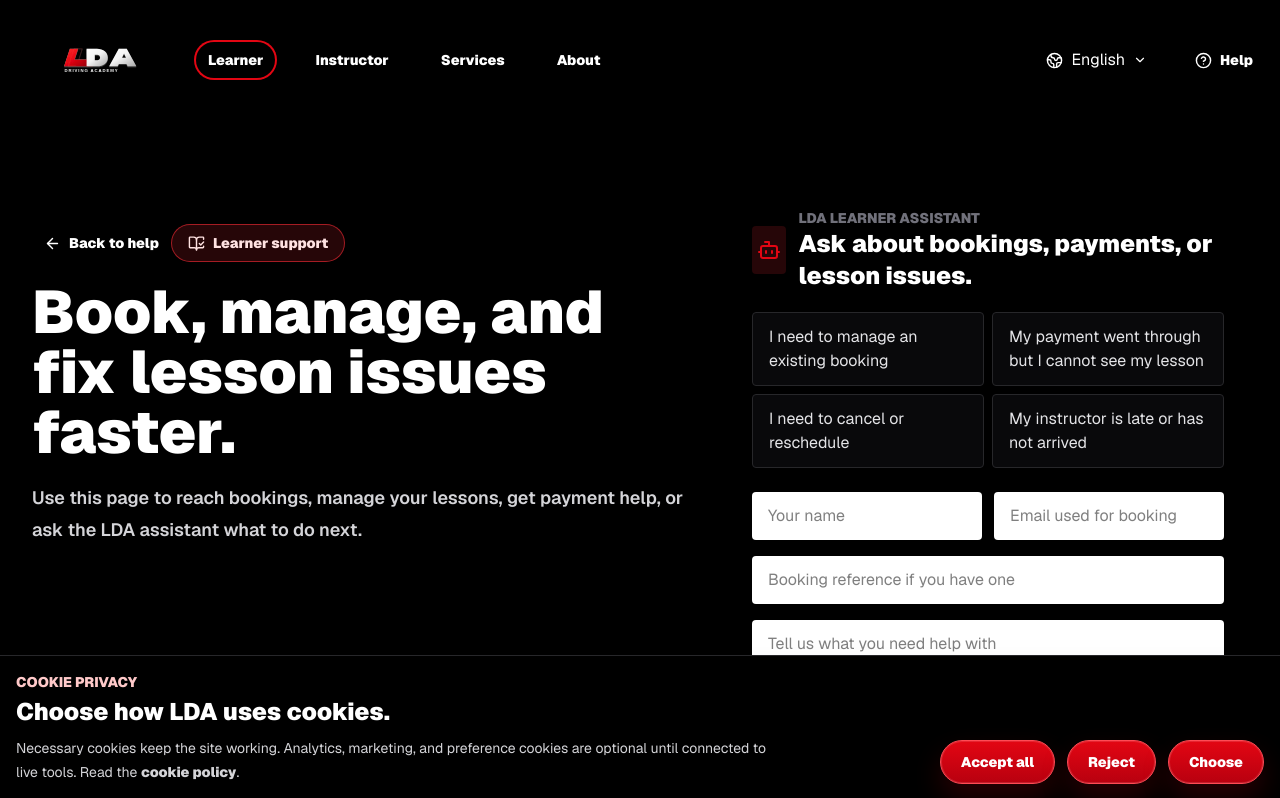
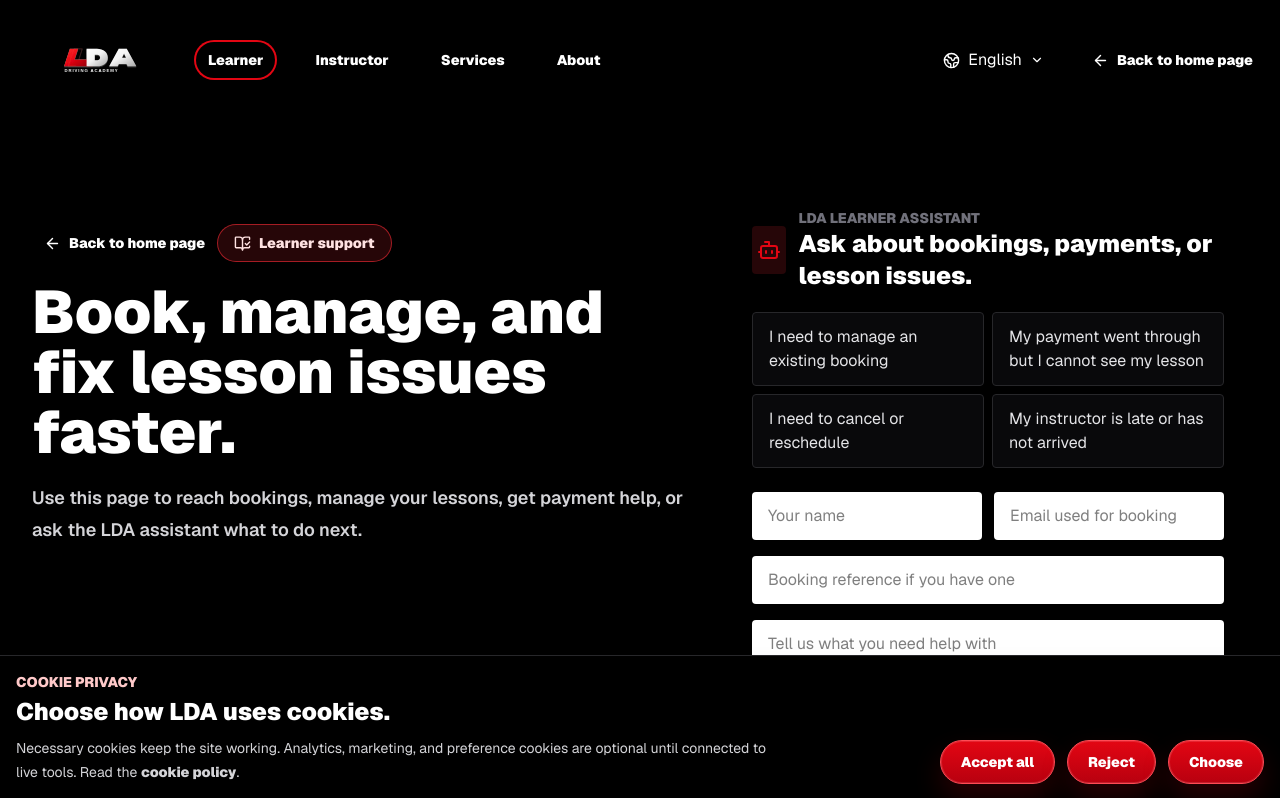
Before and after one commit to LDrivingAcademy/LDA, a Next.js app: page /support/learner in a window 1280 px wide. Shown: the top 798 px of the page. Built offline with nearby package versions, Linux system fonts and the light colour scheme.

Commit message:
Use contextual back link on learner support

```diff
--- a/src/app/support/learner/page.tsx
+++ b/src/app/support/learner/page.tsx
@@ -5,6 +5,7 @@ import { LanguageSelector } from "@/components/language-selector";
 import { LearnerSupportAssistant } from "@/components/learner-support-assistant";
 import { MainMenu } from "@/components/main-menu";
 import { SiteFooter } from "@/components/site-footer";
+import { getPageBackLink, type PageSourceSearchParams } from "@/lib/page-back-link";
 
 const learnerActions = [
   { title: "Book lessons", body: "Find instructors, compare prices, and continue to the normal learner booking flow.", href: "/auth/login?role=learner", cta: "Start booking", icon: CalendarCheck },
@@ -19,7 +20,13 @@ const supportTopics = [
   { icon: CircleHelp, title: "Urgent issues", body: "If the lesson is today, your instructor is late, or payment is stuck, use the assistant and mark it urgent." }
 ];
 
-export default function LearnerSupportPage() {
+type LearnerSupportPageProps = {
+  searchParams?: PageSourceSearchParams;
+};
+
+export default async function LearnerSupportPage({ searchParams }: LearnerSupportPageProps) {
+  const { backHref, backLabel } = await getPageBackLink(searchParams);
+
   return (
     <>
       <header className="sticky top-0 z-30 bg-black text-white">
@@ -35,8 +42,8 @@ export default function LearnerSupportPage() {
           </div>
           <div className="hidden items-center gap-6 md:flex">
             <LanguageSelector />
-            <Link href="/contact" className="inline-flex items-center gap-2 rounded-full px-3 py-2 text-sm font-black text-white hover:ring-2 hover:ring-brand">
-              <CircleHelp size={17} /> Help
+            <Link href={backHref} className="inline-flex items-center gap-2 rounded-full px-3 py-2 text-sm font-black text-white hover:ring-2 hover:ring-brand">
+              <ArrowLeft size={17} /> {backLabel}
             </Link>
           </div>
           <div className="md:hidden">
@@ -49,8 +56,8 @@ export default function LearnerSupportPage() {
         <section className="bg-black text-white">
           <div className="mx-auto grid max-w-7xl gap-10 px-4 py-12 sm:px-6 lg:grid-cols-[1fr_520px] lg:px-8 lg:py-16">
             <div>
-              <Link href="/contact" className="inline-flex items-center gap-2 rounded-full px-3 py-2 text-sm font-black text-zinc-300 hover:text-white hover:ring-2 hover:ring-brand">
-                <ArrowLeft size={17} /> Back to help
+              <Link href={backHref} className="inline-flex items-center gap-2 rounded-full px-3 py-2 text-sm font-black text-zinc-300 hover:text-white hover:ring-2 hover:ring-brand">
+                <ArrowLeft size={17} /> {backLabel}
               </Link>
               <div className="mt-10 inline-flex items-center gap-2 rounded-full border border-red-500/60 bg-red-500/15 px-4 py-2 text-sm font-black text-red-100">
                 <BookOpenCheck size={17} /> Learner support
```
